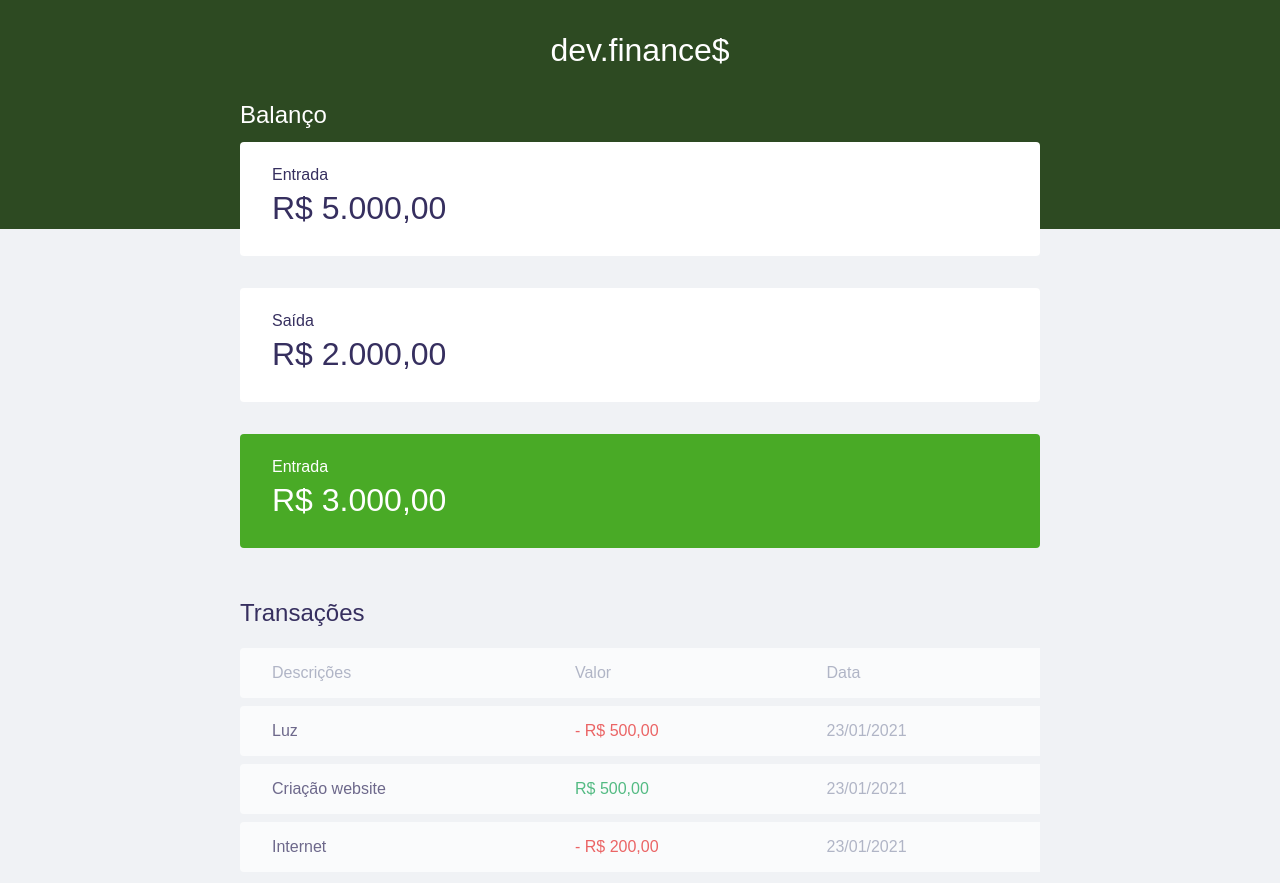
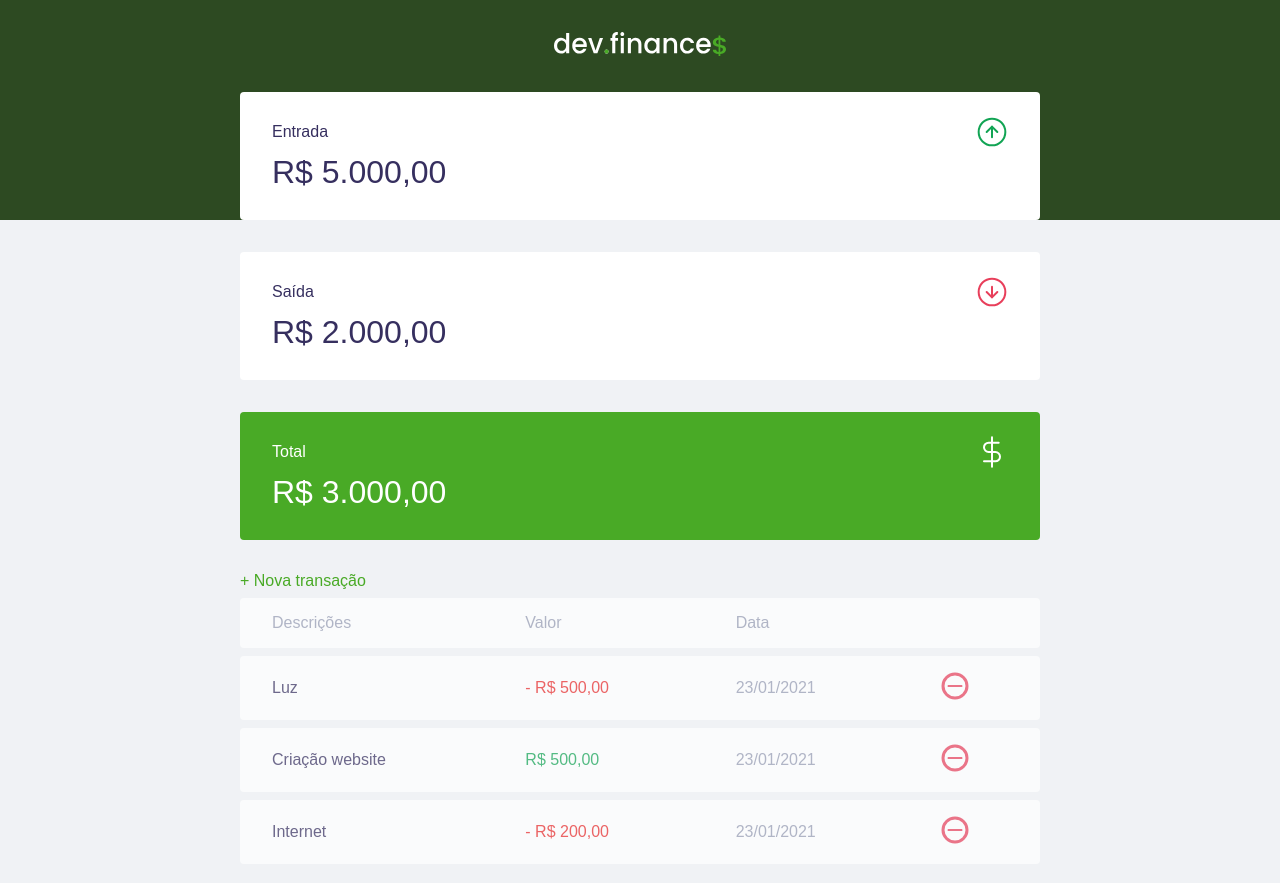
Before and after one commit to Mateus-GS/maratona-discover, a plain HTML site: page index.html in a window 1280 px wide. Shown: the top 883 px of the page. Drawn offline with Linux system fonts and the light colour scheme.

Commit message:
Realizando alteracao de na parte de transacao

```diff
--- a/index.html
+++ b/index.html
@@ -12,30 +12,42 @@
 
 <body>
     <header>
-        <h1 id="logo">dev.finance$</h1>
+        <img src="./assets/logo.svg" alt="Logo Dev Finance">
     </header>
 
     <main class="container">
         <section id="balance">
-            <h2>Balanço</h2>
+            <h2 class="sr-only">Balanço</h2>
 
             <div class="card">
-                <h3>Entrada</h3>
+                <h3>
+                   <span>Entrada</span>
+                   <img src="./assets/income.svg" alt="Imagem de entrada">
+                </h3>
                 <p>R$ 5.000,00</p>
             </div>
             <div class="card">
-                <h3>Saída</h3>
+                <h3>
+                    <span>Saída</span>
+                    <img src="./assets/expense.svg" alt="Imagem de saída">
+                 </h3>
                 <p>R$ 2.000,00</p>
             </div>
             <div class="card total">
-                <h3>Entrada</h3>
+                <h3>
+                    <span>Total</span>
+                    <img src="./assets/total.svg" alt="Imagem de entrada">
+                 </h3>
                 <p>R$ 3.000,00</p>
             </div>
 
         </section>
 
         <section id="transaction">
-            <h2>Transações</h2>
+            <h2 class="sr-only">Transações</h2>
+
+            <a href="#" class="botton new">+ Nova transação</a>
+
             <table id="data-table">
                 <thead>
                     <tr>
@@ -43,6 +55,7 @@
                         <th>Descrições</th>
                         <th>Valor</th>
                         <th>Data</th>
+                        <th></th>
                     </tr>
                 </thead>
                 <tbody>
@@ -50,18 +63,27 @@
                         <td class="description">Luz</td>
                         <td class="expense">- R$ 500,00</td>
                         <td class="date">23/01/2021</td>
+                        <td>
+                            <img src="./assets/minus.svg" alt="Remover transação">
+                        </td>
                     </tr>
 
                     <tr>
                         <td class="description">Criação website</td>
                         <td class="income">R$ 500,00</td>
                         <td class="date">23/01/2021</td>
+                        <td>
+                            <img src="./assets/minus.svg" alt="Remover transação">
+                        </td>
                     </tr>
 
                     <tr>
                         <td class="description">Internet</td>
                         <td class="expense">- R$ 200,00</td>
                         <td class="date">23/01/2021</td>
+                        <td>
+                            <img src="./assets/minus.svg" alt="Remover transação">
+                        </td>
                     </tr>
 
                 </tbody>
--- a/style.css
+++ b/style.css
@@ -15,9 +15,37 @@ body {
    font-family: 'Popping', sans-serif;
 }
 
+.sr-only {
+    position: absolute;
+    width: 1px;
+    height: 1px;
+    padding: 0;
+    margin: -1px;
+    overflow: hidden;
+    clip: rect(0, 0, 0, 0);
+    white-space: nowrap;
+    border-width: 0;
+}
+
 .container {
     width: min(90vw ,800px);
     margin: auto;
+}
+
+/*Links e Buttons*/
+
+a {
+    color:#49AA26;
+    text-decoration: none;
+}
+
+a:hover {
+    color:#3dd705
+}
+
+.button.new {
+    display: inline-block;
+    margin-bottom: .8rem;
 }
 
 /*Titles*/
@@ -66,6 +94,9 @@ header h1 {
 .card h3 {
     font-weight: normal;
     font-size: 1rem;
+    display: flex;
+    align-items: center;
+    justify-content: space-between;
 }
 
 .card p {
@@ -89,6 +120,11 @@ header h1 {
 table thead tr th:first-child,
 table tbody tr td:first-child {
     border-radius: 0.25rem 0 0 0.25rem;
+}
+
+table thead tr th:last-child,
+table tbody tr td:last-child {
+    border-radius: 0 0.25rem 0.25rem 0;
 }
 
 table th {
```
